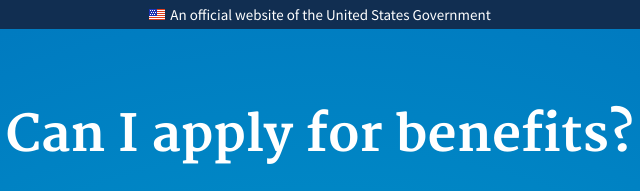
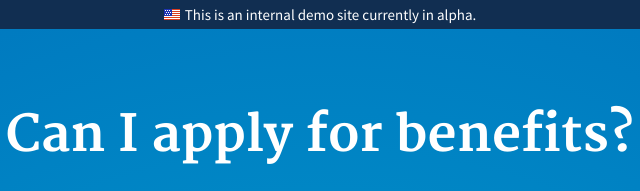
Before and after one commit to presidential-innovation-fellows/benefits-integration-poc, a plain HTML site: page index.html in a window 1280 px wide. Shown: the top 191 px of the page, 320-960 px from the left. Drawn offline with Linux system fonts and the light colour scheme.

Commit message:
Revise header language
Replaced 'this is a usa website' w alpha language.

```diff
--- a/index.html
+++ b/index.html
@@ -97,7 +97,7 @@
             <img class="usa-flag_icon"
                  src="uswds-0.9.1/img/us_flag_small.png"
                  alt="US flag signifying that this is a United States Federal Government website">
-            An official website of the United States Government
+            This is an internal demo site currently in alpha.
           </span>
         </div>
       </aside>
```
